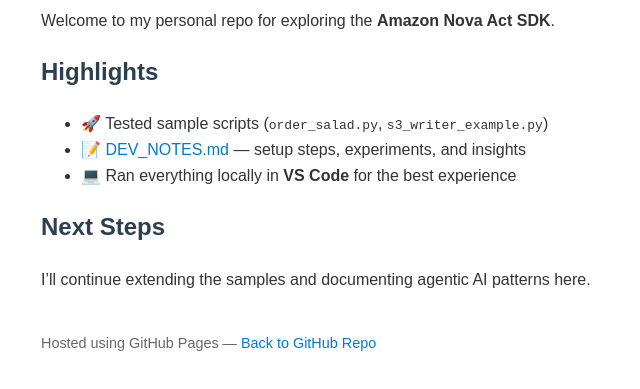
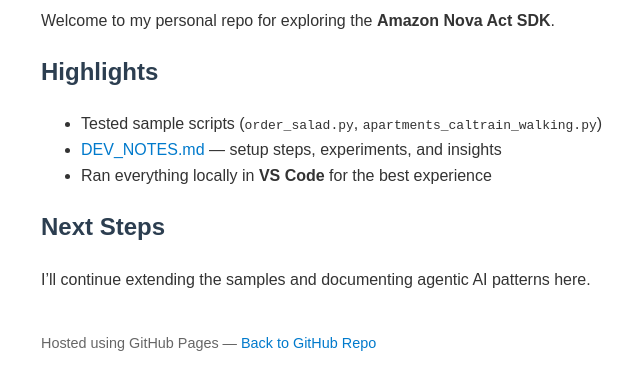
Before and after one commit to b8234/my-nova-act-repo, a plain HTML site: page docs/index.html in a window 1280 px wide. Shown: the part 105-494 px from the top of the page, without its empty margins (199-839 px from the left). Drawn offline with Linux system fonts and the light colour scheme.

Commit message:
Update highlights in index.html with new scripts

```diff
--- a/docs/index.html
+++ b/docs/index.html
@@ -35,9 +35,9 @@
 
   <h2>Highlights</h2>
   <ul>
-    <li>🚀 Tested sample scripts (<code>order_salad.py</code>, <code>s3_writer_example.py</code>)</li>
-    <li>📝 <a href="DEV_NOTES.md">DEV_NOTES.md</a> — setup steps, experiments, and insights</li>
-    <li>💻 Ran everything locally in <strong>VS Code</strong> for the best experience</li>
+    <li>Tested sample scripts (<code>order_salad.py</code>, <code>apartments_caltrain_walking.py</code>)</li>
+    <li><a href="DEV_NOTES.md">DEV_NOTES.md</a> — setup steps, experiments, and insights</li>
+    <li>Ran everything locally in <strong>VS Code</strong> for the best experience</li>
   </ul>
 
   <h2>Next Steps</h2>
```
